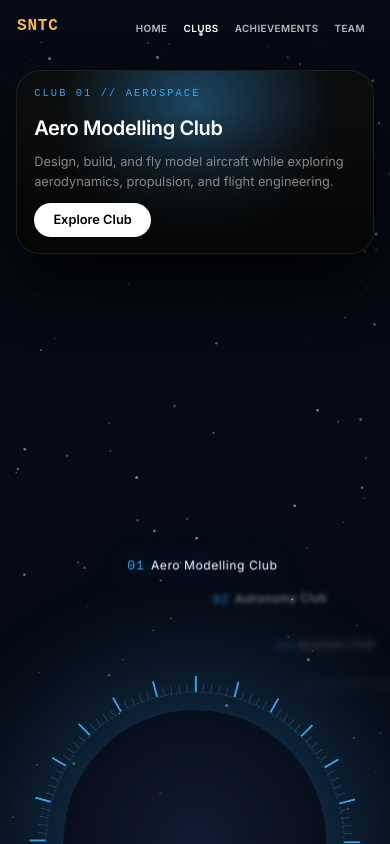
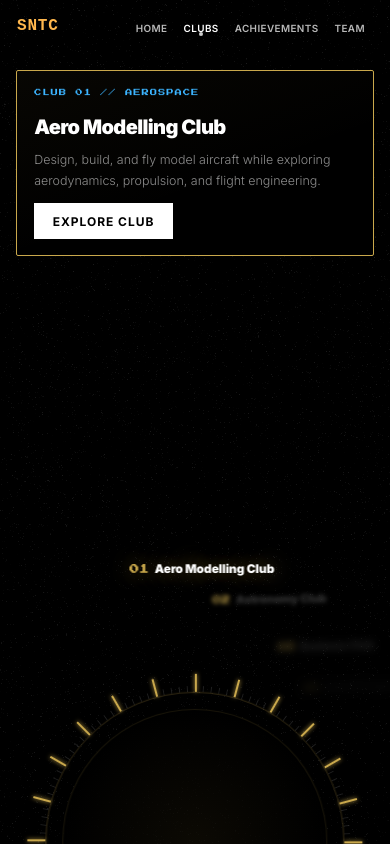
Before and after one commit to samwasted/sntc, a React (Vite) app: page /clubs in a window 390 px wide. Built offline with nearby package versions, Linux system fonts and the light colour scheme; a web font is replaced by a local one.

Commit message:
update clubs design

```diff
--- a/src/Clubs/Clubs.css
+++ b/src/Clubs/Clubs.css
@@ -1,47 +1,47 @@
+@import url('https://fonts.googleapis.com/css2?family=Press+Start+2P&display=swap');
+
 :root {
   --wheel-orbit: 44vmin;
-  --accent-red: rgba(60, 180, 255, 0.9);
-  --accent-red-glow: rgba(60, 180, 255, 0.35);
-  --light-blue: rgba(60, 180, 255, 0.9);
-  --light-blue-glow: rgba(60, 180, 255, 0.3);
-  --heavy-blue: #050a14;
+  --gold:  #c9a84c;
+  --gold-dim: rgba(201, 168, 76, 0.25);
+  --cyan:  #3cb4ff;
+  --cyan-dim: rgba(60, 180, 255, 0.18);
+  --text-primary: #ffffff;
+  --text-muted:   rgba(255,255,255,0.35);
 }
 
+/* ─────────────────────────────────────────────────────────────
+   CONTAINER — absolute black
+───────────────────────────────────────────────────────────── */
 .clubs-container {
   width: 100%;
   height: 100dvh;
-  background-color: var(--heavy-blue);
+  background-color: #000;
   color: #ffffff;
   position: relative;
   overflow: hidden;
-  font-family: -apple-system, BlinkMacSystemFont, "Segoe UI", Roboto, sans-serif;
+  font-family: 'Inter', sans-serif;
 }
 
-/* --- BACKGROUND STARS & AMBIENT GLOW --- */
+/* ─────────────────────────────────────────────────────────────
+   FILM GRAIN canvas
+───────────────────────────────────────────────────────────── */
 .clubs-star-canvas {
   position: absolute;
-  top: 0;
-  left: 0;
-  width: 100%;
-  height: 100%;
+  top: 0; left: 0;
+  width: 100%; height: 100%;
   pointer-events: none;
   z-index: 0;
+  opacity: 0.6;
+  mix-blend-mode: screen;
 }
 
-.clubs-ambient-glow {
-  position: absolute;
-  top: 50%;
-  left: -10vh;
-  transform: translateY(-50%);
-  width: 70vh;
-  height: 70vh;
-  background: radial-gradient(circle, var(--accent-red-glow) 0%, rgba(0,0,0,0) 70%);
-  pointer-events: none;
-  z-index: 1;
-  filter: blur(40px);
-}
+/* No ambient glow — brutalist uses zero soft blobs */
+.clubs-ambient-glow { display: none; }
 
-/* --- ROTARY WHEEL DIAL --- */
+/* ─────────────────────────────────────────────────────────────
+   ROTARY WHEEL DIAL
+───────────────────────────────────────────────────────────── */
 .wheel-scene {
   position: absolute;
   top: 50%;
@@ -60,26 +60,28 @@
   transform-style: preserve-3d;
 }
 
-.physical-base, .physical-rim {
+.physical-base {
   position: absolute;
-  top: 50%;
-  left: 50%;
+  top: 50%; left: 50%;
   transform: translate(-50%, -50%);
   border-radius: 50%;
-}
-
-.physical-base {
   width: calc(var(--wheel-orbit) * 2);
   height: calc(var(--wheel-orbit) * 2);
-  border: 1px solid rgba(60, 180, 255, 0.15);
-  background: radial-gradient(circle, rgba(15,20,40,0.8) 0%, var(--heavy-blue) 100%);
+  /* Subtle gold inner stroke to feel mechanical, not digital */
+  border: 1px solid rgba(201, 168, 76, 0.12);
+  background: radial-gradient(circle, rgba(20,16,6,0.6) 0%, #000 70%);
   pointer-events: none;
 }
 
 .physical-rim {
+  position: absolute;
+  top: 50%; left: 50%;
+  transform: translate(-50%, -50%);
+  border-radius: 50%;
   width: calc(var(--wheel-orbit) * 2 + 4vh);
   height: calc(var(--wheel-orbit) * 2 + 4vh);
-  border: 1px dashed var(--light-blue-glow);
+  /* Harsher solid gold outer ring instead of soft dashes */
+  border: 1px solid var(--gold-dim);
   pointer-events: none;
 }
 
@@ -87,33 +89,31 @@
   width: 100%;
   height: 100%;
   position: absolute;
-  top: 0;
-  left: 0;
+  top: 0; left: 0;
   transform-style: preserve-3d;
 }
 
-/* Ticks */
+/* ─── Ticks — solid white / gold contrast ───────────────────── */
 .wheel-tick {
   position: absolute;
-  top: 50%;
-  left: 50%;
-  width: 8px;
+  top: 50%; left: 50%;
+  width: 6px;
   height: 1px;
-  background: rgba(255, 255, 255, 0.15);
+  background: rgba(255,255,255,0.12);
   transform-origin: 0% 0%;
 }
 
 .wheel-tick.major {
-  width: 16px;
+  width: 18px;
   height: 2px;
-  background: var(--light-blue);
+  background: var(--gold);
+  box-shadow: 0 0 4px var(--gold);
 }
 
-/* Wheel Text Items */
+/* ─── Wheel Text Items ──────────────────────────────────────── */
 .wheel-dial-item {
   position: absolute;
-  top: 50%;
-  left: 50%;
+  top: 50%; left: 50%;
   transform-origin: 0% 50%;
   transform-style: preserve-3d;
   cursor: pointer;
@@ -122,27 +122,31 @@
 
 .wheel-item-text {
   font-size: clamp(1rem, 2.5vw, 1.6rem);
-  letter-spacing: 0.05em;
+  font-weight: 900;
+  letter-spacing: -0.01em;
   display: flex;
-  align-items: center;
-  gap: 1rem;
-  transition: color 0.3s, text-shadow 0.3s;
+  align-items: flex-start;
+  gap: 0.8rem;
+  transition: color 0.25s, text-shadow 0.25s;
 }
 
+/* Index number — pixel/terminal font */
 .wheel-item-text span:first-child {
-  font-size: 0.85rem;
-  color: var(--light-blue);
-  font-family: monospace;
+  font-family: 'Press Start 2P', monospace;
+  font-size: 0.6rem;
+  color: var(--gold);
+  margin-top: 0.2em; /* optical alignment with Inter 900 */
+  flex-shrink: 0;
 }
 
 .club-title-text {
   display: block;
-  white-space: normal; /* allow text to wrap onto multiple lines */
+  white-space: normal;
   max-width: clamp(200px, 25vw, 350px);
-  line-height: 1.2;
+  line-height: 1.15;
 }
 
-/* HUD Pointer Bracket */
+/* ─── HUD Pointer — sharp gold bracket ─────────────────────── */
 .wheel-pointer-wrapper {
   position: absolute;
   top: 50%;
@@ -157,19 +161,20 @@
 .wheel-pointer-line {
   width: 30px;
   height: 2px;
-  background: var(--accent-red);
-  box-shadow: 0 0 10px var(--accent-red);
+  background: var(--gold);
 }
 
 .wheel-pointer-bracket {
   width: 10px;
   height: 28px;
-  border: 2px solid var(--accent-red);
+  border: 2px solid var(--gold);
   border-left: none;
   margin-left: 4px;
 }
 
-/* --- DYNAMIC CONTENT CARD --- */
+/* ─────────────────────────────────────────────────────────────
+   CONTENT CARD — hard edges, no blur, gold border
+───────────────────────────────────────────────────────────── */
 .content-card {
   position: absolute;
   top: 50%;
@@ -177,32 +182,25 @@
   transform: translateY(-50%);
   width: 420px;
   height: 520px;
-  background: #0d0d0e;
-  border-radius: 24px;
-  border: 1px solid rgba(255, 255, 255, 0.08);
+  background: #000;
+  border-radius: 2px;
+  /* 1px solid gold stroke — the main visual separator */
+  border: 1px solid var(--gold);
   padding: 2.5rem;
   display: flex;
   flex-direction: column;
   justify-content: flex-end;
-  box-shadow: 0 30px 60px rgba(0,0,0,0.8);
+  /* No box-shadow — brutalist uses real borders, not shadows */
+  z-index: 10;
   overflow: hidden;
-  z-index: 10;
-  scrollbar-width: none;
-  -ms-overflow-style: none;
-}
-
-.content-card::-webkit-scrollbar {
-  display: none;
 }
 
 .card-bg-gradient {
   position: absolute;
-  top: 0;
-  left: 0;
-  width: 100%;
-  height: 100%;
-  background: linear-gradient(180deg, rgba(0,0,0,0) 20%, rgba(5,5,5,0.95) 100%),
-              radial-gradient(circle at 50% 20%, var(--accent-red-glow) 0%, transparent 60%);
+  top: 0; left: 0;
+  width: 100%; height: 100%;
+  /* Very subtle warm vignette — no blue soft glow */
+  background: linear-gradient(160deg, rgba(201,168,76,0.04) 0%, rgba(0,0,0,0) 60%);
   pointer-events: none;
 }
 
@@ -211,80 +209,77 @@
   z-index: 2;
 }
 
+/* Tag — pixel font, cyan terminal look */
 .card-tag {
-  font-size: 0.75rem;
+  font-family: 'Press Start 2P', monospace;
+  font-size: 0.55rem;
   text-transform: uppercase;
-  letter-spacing: 0.2em;
-  color: var(--light-blue);
-  margin-bottom: 0.5rem;
-  font-family: monospace;
+  letter-spacing: 0.15em;
+  color: var(--cyan);
+  margin-bottom: 1rem;
+  line-height: 1.8;
 }
 
+/* Club name — heavy Inter matching "WE IGNITE" on home page */
 .card-title {
-  font-size: 2.2rem;
-  font-weight: 600;
+  font-family: 'Inter', sans-serif;
+  font-size: 2.4rem;
+  font-weight: 900;
   margin-bottom: 1rem;
-  letter-spacing: -0.02em;
+  letter-spacing: -0.03em;
+  line-height: 1.05;
+  color: #fff;
 }
 
 .card-desc {
-  font-size: 0.95rem;
-  color: #888888;
-  line-height: 1.6;
+  font-size: 0.9rem;
+  color: rgba(255,255,255,0.55);
+  line-height: 1.65;
   margin-bottom: 2rem;
+  font-weight: 300;
 }
 
+/* ─── CTA Button — square, invert on hover ─────────────────── */
 .cta-button {
   display: inline-flex;
   align-items: center;
   justify-content: center;
-  padding: 0.9rem 1.8rem;
-  background: #ffffff;
-  color: #000000;
-  border-radius: 30px;
-  font-weight: 600;
-  font-size: 0.9rem;
-  text-decoration: none;
-  transition: transform 0.2s, background 0.2s;
-
-  /* Reset button defaults */
-  border: none;
+  padding: 0.85rem 1.6rem;
+  background: #fff;
+  color: #000;
+  border-radius: 0;          /* sharp corners */
+  border: 1px solid #fff;
+  font-family: 'Inter', sans-serif;
+  font-weight: 700;
+  font-size: 0.85rem;
+  letter-spacing: 0.08em;
+  text-transform: uppercase;
   cursor: pointer;
   outline: none;
-  font-family: inherit;
+  transition: background 0.2s, color 0.2s;
 }
 
 @media (hover: hover) and (pointer: fine) {
   .cta-button:hover {
-    transform: translateY(-2px);
-    background: #e4e4e7;
+    background: #000;
+    color: #fff;
   }
 }
 
-/* --- MEDIUM / TABLET WIDTH (between phone & full desktop) --- */
+/* ─────────────────────────────────────────────────────────────
+   TABLET (900–1300 px)
+───────────────────────────────────────────────────────────── */
 @media (max-width: 1300px) and (min-width: 901px) {
-  .clubs-container {
-    --wheel-orbit: 36vmin;
-  }
-
-  /* Push wheel further left so text items don't run into the card */
-  .wheel-scene {
-    left: -38vh;
-  }
-
-  /* Glow follows wheel left */
-  .clubs-ambient-glow {
-    left: -16vh;
-  }
+  .clubs-container { --wheel-orbit: 36vmin; }
+  .wheel-scene { left: -38vh; }
 }
 
-/* --- RESPONSIVE LAYOUT --- */
+/* ─────────────────────────────────────────────────────────────
+   MOBILE (≤ 900 px)
+───────────────────────────────────────────────────────────── */
 @media (max-width: 900px) {
-  .clubs-container {
-    --wheel-orbit: 36vmin;
-  }
+  .clubs-container { --wheel-orbit: 36vmin; }
 
-  /* Move the wheel center slightly up from bottom edge so it sits closer to card */
   .wheel-scene {
     top: auto;
     bottom: -2vh;
@@ -292,27 +287,9 @@
     transform: translate(-50%, 45%) rotate(-90deg);
   }
 
-  /* Move the ambient glow to the bottom edge to match the wheel */
-  .clubs-ambient-glow {
-    top: auto;
-    bottom: 0;
-    left: 50%;
-    transform: translate(-50%, 50%);
-    width: 120vw;
-    height: 60vh;
-  }
+  .wheel-item-text { transform: rotate(90deg); }
+  .wheel-pointer-wrapper { display: none; }
 
-  /* Counter-rotate the text so it stays upright */
-  .wheel-item-text {
-    transform: rotate(90deg);
-  }
-
-  /* Hide the pointer bracket — its absolute position breaks on mobile */
-  .wheel-pointer-wrapper {
-    display: none;
-  }
-
-  /* Move the info card right below navbar with compact fit */
   .content-card {
     top: 75px;
     right: 4vw;
@@ -321,59 +298,27 @@
     height: auto;
     max-height: 42vh;
     overflow-y: hidden;
-    transform: none; /* overrides translateY(-50%) */
+    transform: none;
     padding: 1.2rem 1.4rem;
-    background: rgba(13, 13, 14, 0.85); /* semi-transparent to show stars */
-    backdrop-filter: blur(12px);
-    -webkit-backdrop-filter: blur(12px);
+    /* Keep sharp border on mobile too */
+    background: #000;
   }
 
-  .card-title {
-    font-size: 1.5rem;
-    margin-bottom: 0.5rem;
-  }
-
-  .card-desc {
-    font-size: 0.85rem;
-    margin-bottom: 1rem;
-    line-height: 1.5;
-  }
+  .card-title { font-size: 1.5rem; margin-bottom: 0.5rem; }
+  .card-desc  { font-size: 0.8rem;  margin-bottom: 1rem; }
 }
 
-/* --- Small phones --- */
+/* ─────────────────────────────────────────────────────────────
+   SMALL PHONES (≤ 480 px)
+───────────────────────────────────────────────────────────── */
 @media (max-width: 480px) {
-  .clubs-container {
-    --wheel-orbit: 34vmin;
-  }
+  .clubs-container { --wheel-orbit: 34vmin; }
 
-  .content-card {
-    top: 70px;
-    padding: 1rem 1.1rem;
-    max-height: 38vh;
-  }
+  .content-card { top: 70px; padding: 1rem 1.1rem; max-height: 38vh; }
+  .card-title   { font-size: 1.25rem; margin-bottom: 0.4rem; }
+  .card-tag     { font-size: 0.45rem; margin-bottom: 0.5rem; }
+  .card-desc    { font-size: 0.78rem; margin-bottom: 0.75rem; }
+  .cta-button   { padding: 0.6rem 1.1rem; font-size: 0.75rem; }
 
-  .card-title {
-    font-size: 1.25rem;
-    margin-bottom: 0.4rem;
-  }
-
-  .card-tag {
-    font-size: 0.65rem;
-    margin-bottom: 0.3rem;
-  }
-
-  .card-desc {
-    font-size: 0.8rem;
-    margin-bottom: 0.75rem;
-  }
-
-  .cta-button {
-    padding: 0.6rem 1.2rem;
-    font-size: 0.8rem;
-  }
-
-  .wheel-item-text {
-    font-size: clamp(0.75rem, 2.5vw, 0.95rem);
-    gap: 0.4rem;
-  }
+  .wheel-item-text { font-size: clamp(0.75rem, 2.5vw, 0.95rem); gap: 0.4rem; }
 }
--- a/src/Clubs/Clubs.jsx
+++ b/src/Clubs/Clubs.jsx
@@ -97,12 +97,12 @@ export default function Clubs() {
         });
 
         if (distance < 5) {
-          textRefs.current[index].style.color = "var(--text-primary)";
-          textRefs.current[index].style.fontWeight = "400";
-          textRefs.current[index].style.textShadow = "0 0 30px var(--light-blue)";
+          textRefs.current[index].style.color = "#ffffff";
+          textRefs.current[index].style.fontWeight = "900";
+          textRefs.current[index].style.textShadow = "0 0 20px rgba(201,168,76,0.6)";
         } else {
-          textRefs.current[index].style.color = "var(--text-muted)";
-          textRefs.current[index].style.fontWeight = "200";
+          textRefs.current[index].style.color = "rgba(255,255,255,0.28)";
+          textRefs.current[index].style.fontWeight = "900";
           textRefs.current[index].style.textShadow = "none";
         }
       }
@@ -295,41 +295,26 @@ export default function Clubs() {
     const canvas = canvasRef.current;
     if (!canvas) return;
     const ctx = canvas.getContext('2d');
-    let stars = [];
-    let animationFrameId;
 
-    const resizeCanvas = () => {
+    // Static film grain — drawn once per resize, no animation loop needed
+    const drawGrain = () => {
       canvas.width = window.innerWidth;
       canvas.height = window.innerHeight;
-      stars = Array.from({ length: 150 }, () => ({
-        x: Math.random() * canvas.width,
-        y: Math.random() * canvas.height,
-        size: Math.random() * 1.5,
-        alpha: Math.random() * 0.5 + 0.1,
-        speed: Math.random() * 0.005 + 0.002
-      }));
+      const imageData = ctx.createImageData(canvas.width, canvas.height);
+      const data = imageData.data;
+      for (let i = 0; i < data.length; i += 4) {
+        const v = Math.random() > 0.97 ? Math.floor(Math.random() * 180 + 60) : 0;
+        data[i] = data[i+1] = data[i+2] = v;
+        data[i+3] = v > 0 ? Math.floor(Math.random() * 40 + 10) : 0;
+      }
+      ctx.putImageData(imageData, 0, 0);
     };
 
-    const drawStars = () => {
-      ctx.clearRect(0, 0, canvas.width, canvas.height);
-      stars.forEach(star => {
-        star.alpha += star.speed;
-        if (star.alpha > 0.6 || star.alpha < 0.1) star.speed = -star.speed;
-        ctx.fillStyle = `rgba(255, 255, 255, ${Math.max(0, star.alpha)})`;
-        ctx.beginPath();
-        ctx.arc(star.x, star.y, star.size, 0, Math.PI * 2);
-        ctx.fill();
-      });
-      animationFrameId = requestAnimationFrame(drawStars);
-    };
-
-    window.addEventListener('resize', resizeCanvas);
-    resizeCanvas();
-    drawStars();
+    window.addEventListener('resize', drawGrain);
+    drawGrain();
 
     return () => {
-      window.removeEventListener('resize', resizeCanvas);
-      cancelAnimationFrame(animationFrameId);
+      window.removeEventListener('resize', drawGrain);
     };
   }, []);
 
```
